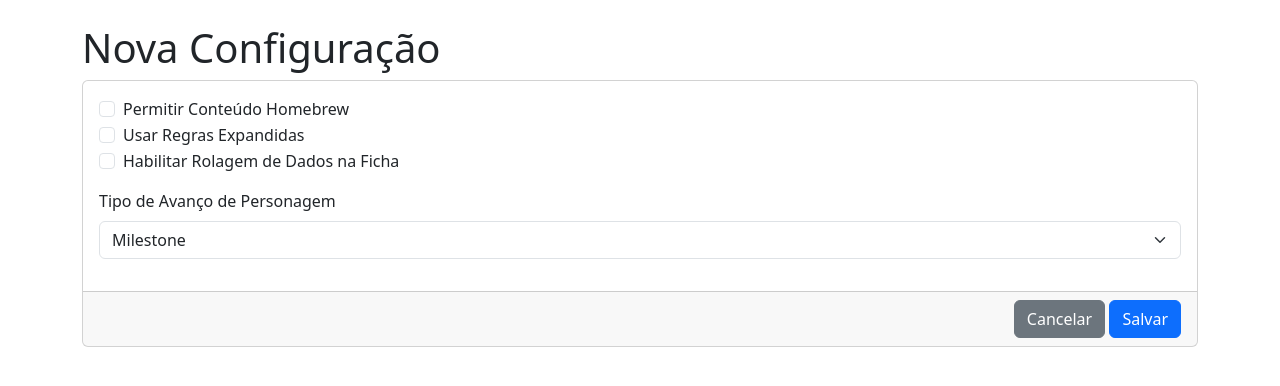
After one commit to PedroLyra22/ficha-dnd-plus, a Flask app: page /config_sheet/new in a window 1280 px wide. The commit adds this page. Shown: the top 386 px of the page. Run offline with Flask 3, Linux system fonts and the light colour scheme.

Commit message:
feat: criação da rota de configuração inicial

```diff
--- a/app/routes.py
+++ b/app/routes.py
@@ -5,7 +5,7 @@ import uuid
 from flask import Blueprint, render_template, request, flash, redirect, url_for, current_app, jsonify, send_from_directory
 
 from app import db
-from app.models import User
+from app.models import User, SheetConfig, AdvancementType
 
 bp = Blueprint('main', __name__)
 
@@ -81,3 +81,23 @@ def update_user(user_id):
 def show_user(user_id):
     user = User.query.get_or_404(user_id)
     return render_template('user/show.html', user=user)
+
+@bp.route('/config_sheet/new', methods=['GET', 'POST'])
+def create_config_sheet():
+    if request.method == 'POST':
+        homebrew = 'homebrew' in request.form
+        expanded_rules = 'expanded_rules' in request.form
+        dice_rolling = 'dice_rolling' in request.form
+
+        new_config = SheetConfig(
+            homebrew=homebrew,
+            expanded_rules=expanded_rules,
+            dice_rolling=dice_rolling,
+            advancement_type=AdvancementType(request.form.get('advancement_type'))
+        )
+        db.session.add(new_config)
+        db.session.commit()
+        flash('Configuração criada com sucesso!', 'success')
+        return redirect(url_for('index'))
+
+    return render_template('config_sheet/create.html', config={}, advancement_types=AdvancementType)
--- /dev/null
+++ b/app/templates/config_sheet/create.html
@@ -0,0 +1,58 @@
+<!DOCTYPE html>
+<html lang="pt-br">
+<head>
+    <meta charset="UTF-8">
+    <meta name="viewport" content="width=device-width, initial-scale=1.0">
+    <title>Nova Configuração</title>
+    <link href="https://cdn.jsdelivr.net/npm/bootstrap@5.3.3/dist/css/bootstrap.min.css" rel="stylesheet">
+</head>
+<body>
+    <main class="container mt-4">
+        <h1>Nova Configuração</h1>
+
+        <form method="POST" action="{{ url_for('create_config') }}">
+            <div class="card">
+                <div class="card-body">
+                    <div class="mb-3">
+                        <div class="form-check">
+                            <input class="form-check-input" type="checkbox" name="homebrew" id="homebrew">
+                            <label class="form-check-label" for="homebrew">
+                                Permitir Conteúdo Homebrew
+                            </label>
+                        </div>
+                        <div class="form-check">
+                            <input class="form-check-input" type="checkbox" name="expanded_rules" id="expanded_rules">
+                            <label class="form-check-label" for="expanded_rules">
+                                Usar Regras Expandidas
+                            </label>
+                        </div>
+                        <div class="form-check">
+                            <input class="form-check-input" type="checkbox" name="dice_rolling" id="dice_rolling">
+                            <label class="form-check-label" for="dice_rolling">
+                                Habilitar Rolagem de Dados na Ficha
+                            </label>
+                        </div>
+                    </div>
+
+                    <div class="mb-3">
+                        <label for="advancement_type" class="form-label">Tipo de Avanço de Personagem</label>
+                        <select class="form-select" id="advancement_type" name="advancement_type">
+                            {% for type in advancement_types %}
+                                <option value="{{ type.name }}" {% if type.name == 'MILESTONE' %}selected{% endif %}>
+                                    {{ type.value }}
+                                </option>
+                            {% endfor %}
+                        </select>
+                    </div>
+                </div>
+                <div class="card-footer text-end">
+                    <a href="{{ url_for('list_configs') }}" class="btn btn-secondary">Cancelar</a>
+                    <button type="submit" class="btn btn-primary">Salvar</button>
+                </div>
+            </div>
+        </form>
+    </main>
+
+    <script src="https://cdn.jsdelivr.net/npm/bootstrap@5.3.3/dist/js/bootstrap.bundle.min.js"></script>
+</body>
+</html>
--- a/app/templates/user/show.html
+++ b/app/templates/user/show.html
@@ -27,7 +27,7 @@
 
         <div class="d-flex justify-content-between align-items-center mb-3">
             <h2>Fichas de RPG</h2>
-            <a href="#" class="btn btn-primary">Adicionar Nova Ficha</a>
+            <a href="/config_sheet/new" class="btn btn-primary">Adicionar Nova Configuração de Ficha</a>
         </div>
 
         <div class="card">
```
